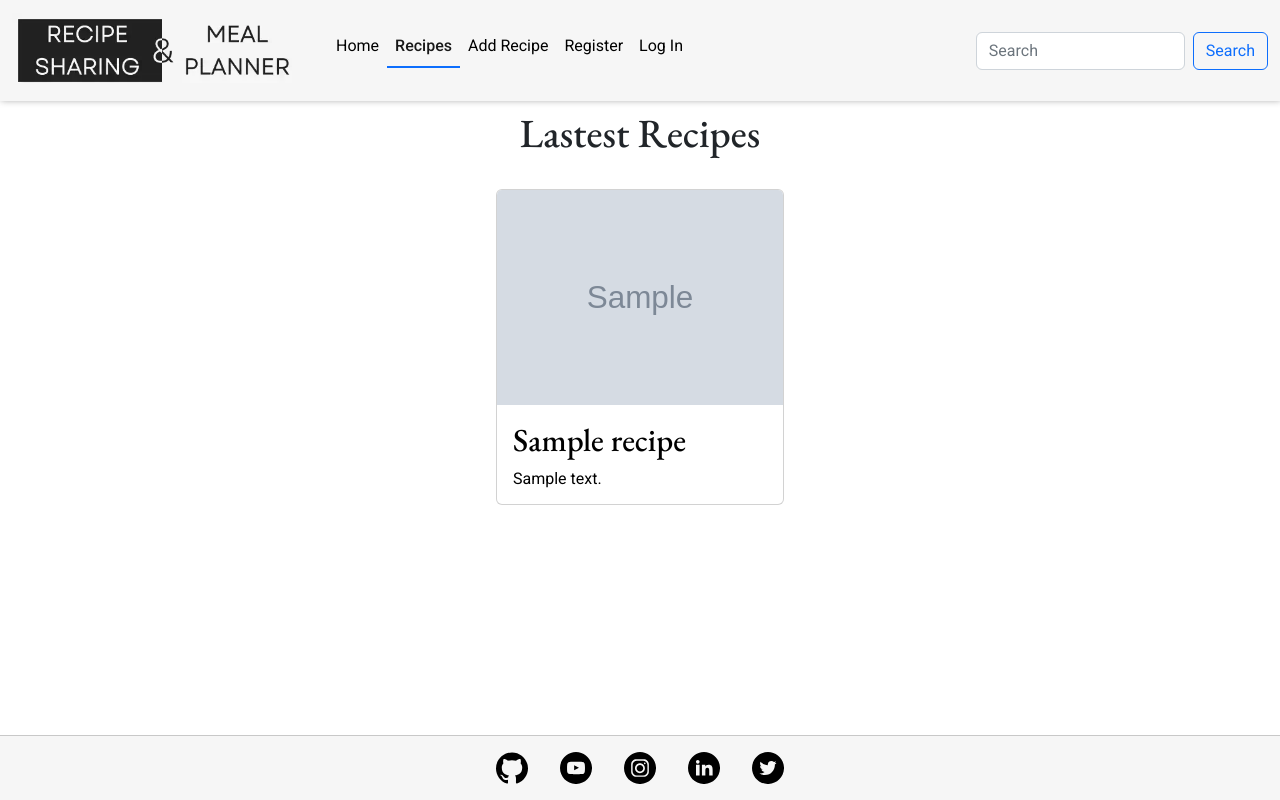
After one commit to kera-cudmore/recipe-book-meal-tracker, a Django app: page /recipes/recipes/ in a window 1280 px wide. The commit adds this page. Run offline with Django 4.2, Linux system fonts and the light colour scheme; tables that the repository leaves empty hold one stand-in row (values such as "Sample post"); grey boxes marked "Sample" are stand-in pictures; some libraries are stand-ins or nearby versions.

Commit message:
add: add recipe & recipes pages

```diff
--- a/recipes/templates/recipes/add_recipe.html
+++ b/recipes/templates/recipes/add_recipe.html
@@ -5,7 +5,7 @@
 {% block content %}
 
   <div class="container">
-    <form action="" method="POST" enctype="multipart/form-data" class="p-2 form">
+    <form method="POST" enctype="multipart/form-data" class="p-2 form">
       <h1 class="text-center">Add Recipe</h1>
       {% csrf_token %}
       {{ form.media }}
--- /dev/null
+++ b/recipes/templates/recipes/recipes.html
@@ -0,0 +1,24 @@
+{% extends "base.html" %}
+
+{% block title %}Recipes{% endblock %}
+
+{% block content %}
+
+  <h1 class="text-center p-2">Lastest Recipes</h1>
+
+  <div class="container d-flex flex-row flex-wrap justify-content-center">
+
+    {% for recipe in recipes %}
+      <a class="recipes" href="" aria-label="Click to view {{recipe.title}}">
+        <div class="card m-3" style="width: 18rem;">
+          <img src="{{recipe.image.url}}" alt="{{recipe.image_alt}}" class="card-img-top">
+          <div class="card-body">
+            <h2 class="card-title">{{recipe.title}}</h2>
+            <p class="card-text">{{recipe.description|truncatechars:100}}</p>
+          </div>
+        </div>
+      </a>
+    {% endfor %}
+  </div>
+
+{% endblock %}
--- a/recipes/urls.py
+++ b/recipes/urls.py
@@ -1,7 +1,8 @@
 from django.urls import path
-from .views import AddRecipe
+from .views import AddRecipe, Recipes
 
 
 urlpatterns = [
     path('', AddRecipe.as_view(), name='add_recipe'),
+    path('recipes/', Recipes.as_view(), name='recipes'),
 ]
--- a/recipes/views.py
+++ b/recipes/views.py
@@ -1,8 +1,18 @@
-from django.views.generic import CreateView
+from django.views.generic import CreateView, ListView
 
 from django.contrib.auth.mixins import LoginRequiredMixin
+
 from .models import Recipe
 from .forms import RecipeForm
+
+
+class Recipes(ListView):
+    """
+    View All Recipes
+    """
+    template_name = 'recipes/recipes.html'
+    model = Recipe
+    context_object_name = 'recipes'
 
 
 class AddRecipe(LoginRequiredMixin, CreateView):
--- a/static/css/base.css
+++ b/static/css/base.css
@@ -69,6 +69,22 @@ img.logo {
 }
 
 
+/* Recipes*/
+
+.card {
+  height: 90%;
+  margin-top: 1rem;
+}
+
+.recipes {
+  text-decoration: none;
+  color: var(--black);
+}
+
+.recipes:hover {
+  cursor: pointer;
+}
+
 
 /* Footer */
 footer {
--- a/templates/includes/header.html
+++ b/templates/includes/header.html
@@ -18,7 +18,7 @@
               <a class="nav-link {% if url_name == 'home' %}active{% endif  %}" aria-current="page" href="{% url 'home' %}">Home</a>
             </li>
             <li class="nav-item">
-              <a class="nav-link" href="#">Recipes</a>
+              <a class="nav-link {% if url_name == 'recipes' %}active{% endif  %}" href="{% url 'recipes' %}">Recipes</a>
             </li>
             <li class="nav-item">
               <a class="nav-link {% if url_name == 'add_recipe' %}active{% endif  %}" href="{% url 'add_recipe' %}">Add Recipe</a>
```
